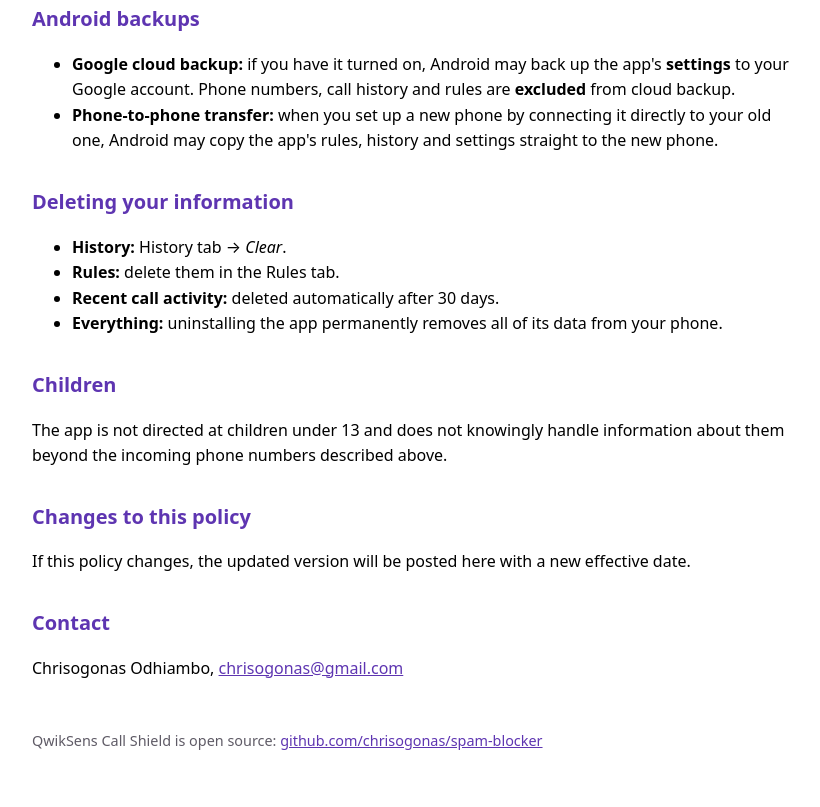
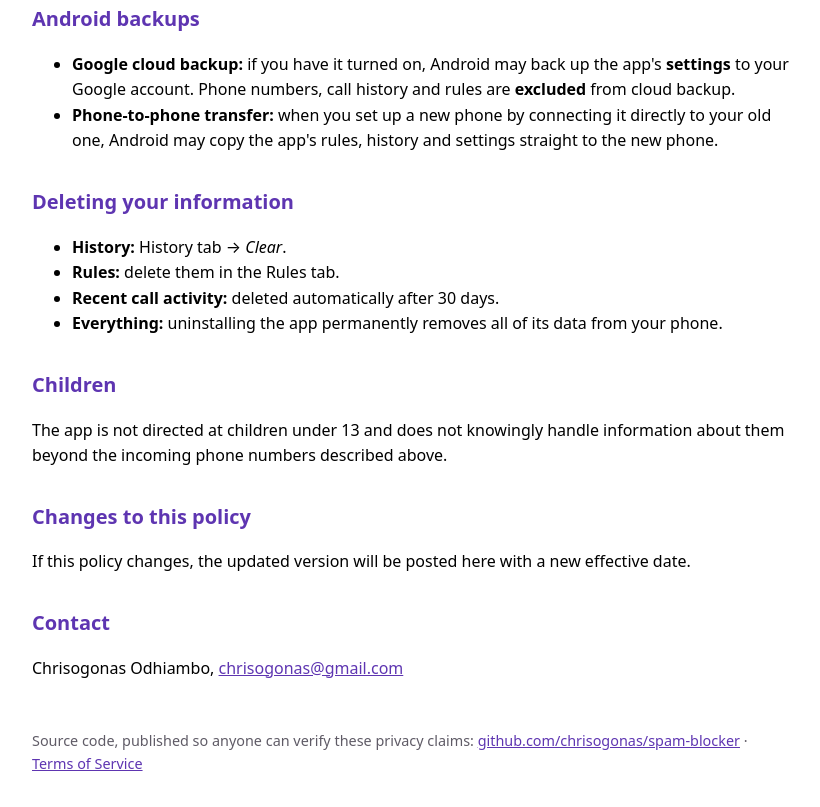
Before and after one commit to chrisogonas/chrisogonas.github.io, a plain HTML site: page spam-blocker/privacy-policy/index.html in a window 1280 px wide. Shown: the part 1721-2528 px from the top of the page, without its empty margins (228-1048 px from the left). Drawn offline with Linux system fonts and the light colour scheme.

Commit message:
Privacy policy: fix footer (source-available, not open source); link Terms

```diff
--- a/spam-blocker/privacy-policy/index.html
+++ b/spam-blocker/privacy-policy/index.html
@@ -119,7 +119,9 @@
 <p>Chrisogonas Odhiambo, <a href="mailto:chrisogonas@gmail.com">chrisogonas@gmail.com</a></p>
 
 <footer>
-    QwikSens Call Shield is open source: <a href="https://github.com/chrisogonas/spam-blocker">github.com/chrisogonas/spam-blocker</a>
+    Source code, published so anyone can verify these privacy claims:
+    <a href="https://github.com/chrisogonas/spam-blocker">github.com/chrisogonas/spam-blocker</a>
+    · <a href="https://chrisogonas.github.io/spam-blocker/terms/">Terms of Service</a>
 </footer>
 </body>
 </html>
```
